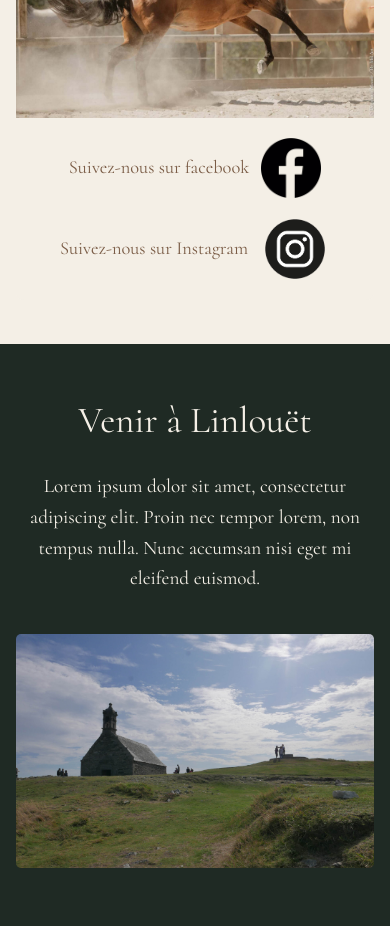
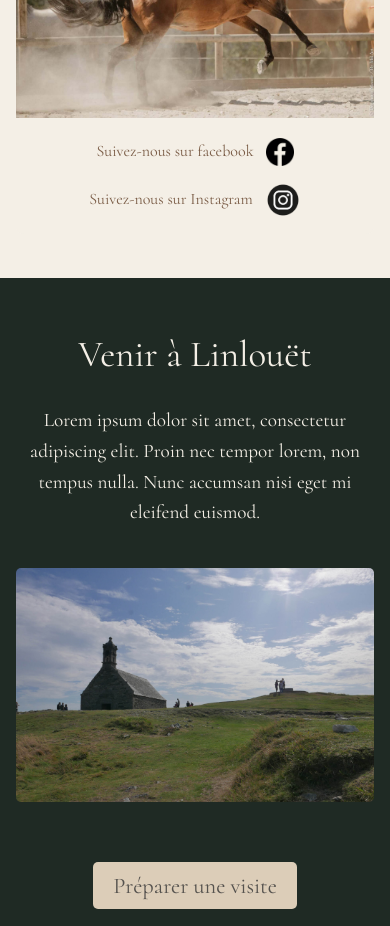
Before and after one commit to Das-F/linlouet, a Next.js app: page / in a window 390 px wide. Shown: the part 3460-4386 px from the top of the page. Built offline with nearby package versions, Linux system fonts and the light colour scheme.

Commit message:
social links size corrected into responsive

```diff
--- a/app/page.module.css
+++ b/app/page.module.css
@@ -441,7 +441,17 @@
   }
 
   .social-link p {
-    font-size: 1.15rem;
+    font-size: 1rem;
+  }
+
+  .social-icon-facebook {
+    width: 28px;
+    height: 28px;
+  }
+
+  .social-icon-instagram {
+    width: 36px;
+    height: 36px;
   }
 
   .contact-image-container {
```
